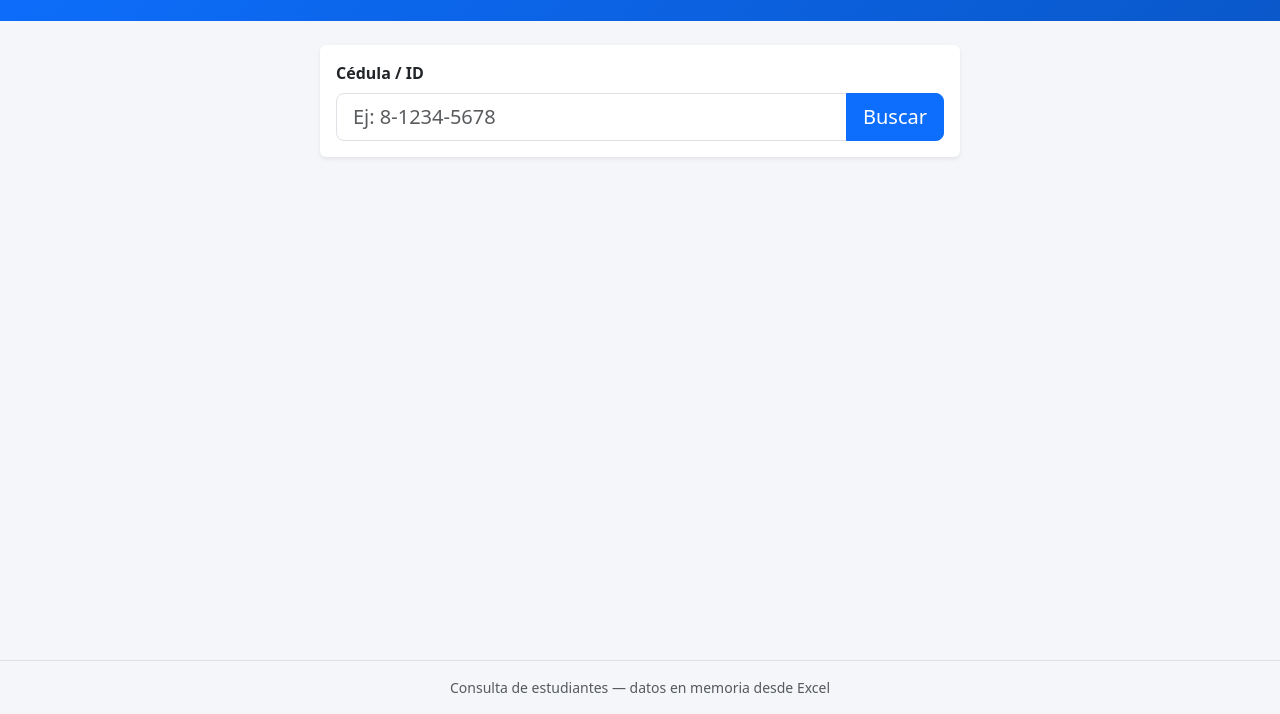
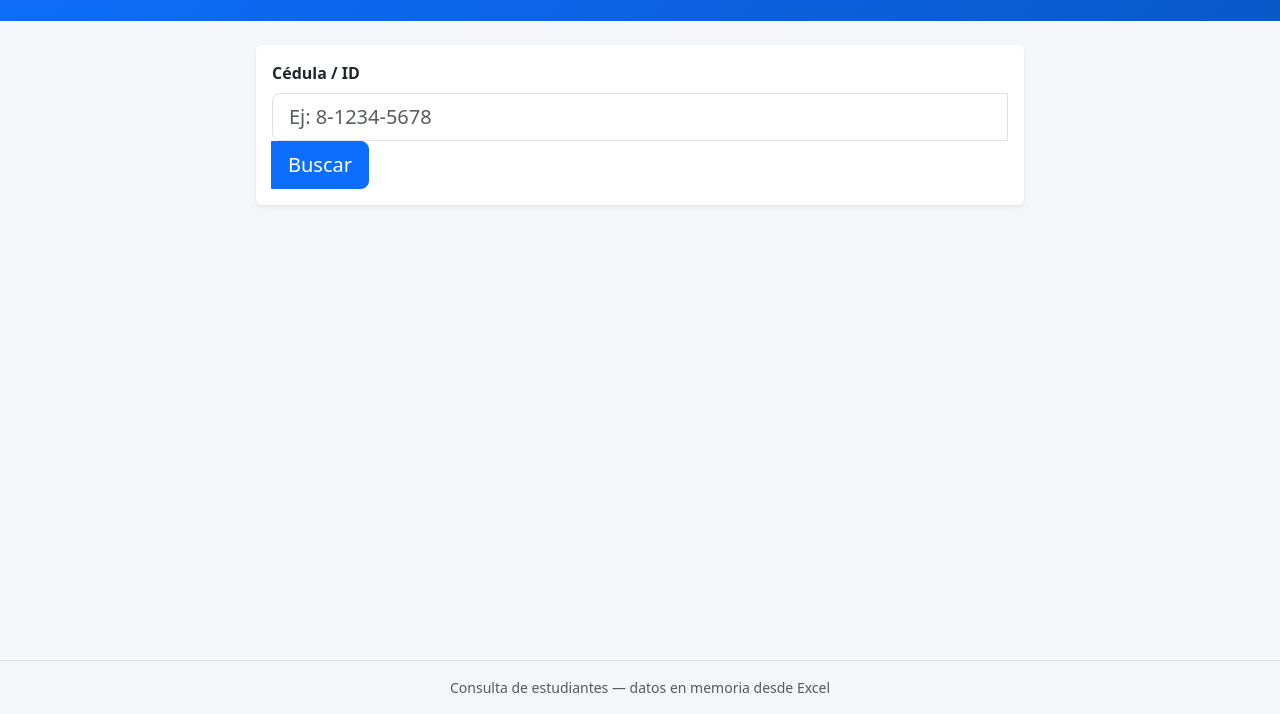
Before and after one commit to mary12war/Corte-de-Calificaciones-2026, a website: page index.html in a window 1280 px wide. Shown: the part 86-800 px from the top of the page. Drawn offline with nearby package versions, Linux system fonts and the light colour scheme.

Commit message:
Reestructure 3.0

```diff
--- a/css/styles.css
+++ b/css/styles.css
@@ -25,9 +25,20 @@ main {
 }
 
 .search-panel {
-  max-width: 640px;
+  width: 100%;
+  max-width: min(42rem, calc(100vw - 2rem));
   margin-left: auto;
   margin-right: auto;
+}
+
+.search-panel .input-group {
+  width: 100%;
+}
+
+.search-panel .form-control {
+  flex: 1 1 auto;
+  min-width: 0;
+  width: 100%;
 }
 
 #tarjeta-estudiante {
@@ -68,17 +79,29 @@ main {
 }
 
 @media (max-width: 576px) {
+  .search-panel {
+    max-width: 100%;
+  }
+
+  .input-group-lg {
+    flex-direction: column;
+    width: 100%;
+  }
+
+  .input-group-lg .form-control {
+    width: 100%;
+    border-radius: 0.375rem !important;
+  }
+
   .input-group-lg .btn {
     width: 100%;
     margin-top: 0.5rem;
     border-radius: 0.375rem !important;
   }
+}
 
-  .input-group-lg {
-    flex-direction: column;
-  }
-
-  .input-group-lg .form-control {
-    border-radius: 0.375rem !important;
+@media (min-width: 768px) {
+  .search-panel {
+    max-width: min(48rem, calc(100vw - 3rem));
   }
 }
```
